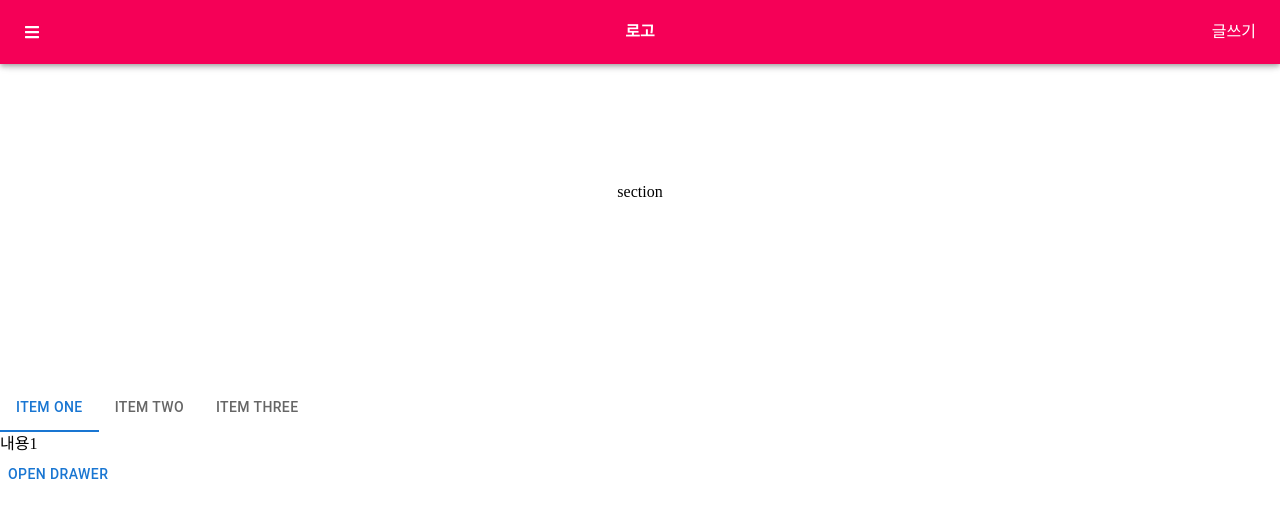
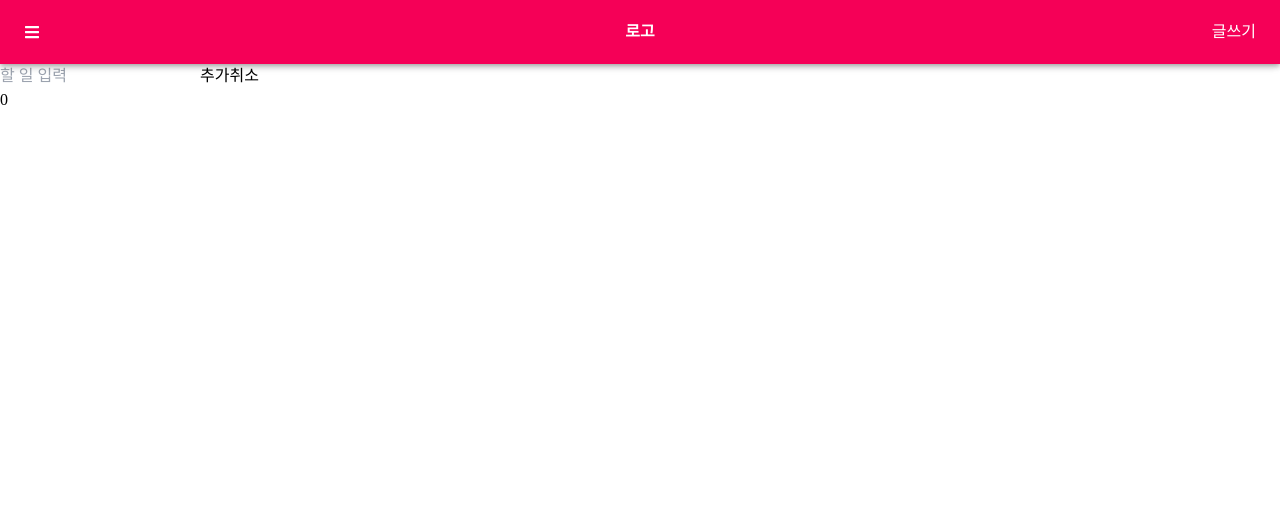
Before and after one commit to Rivea108/todoapp_02, a Next.js app: page / in a window 1280 px wide. Shown: the top 518 px of the page. Built offline with nearby package versions, Linux system fonts and the light colour scheme; a web font is replaced by a local one.

Commit message:
TodoList 적용

```diff
--- a/src/app/page.js
+++ b/src/app/page.js
@@ -1,12 +1,11 @@
 'use client';
 
 import * as React from 'react';
-import { FaBars } from 'react-icons/fa';
 import {
   AppBar,
   Toolbar,
   Button,
-  Alert,
+  Alert as MuiAlert,
   Snackbar,
   Backdrop,
   CircularProgress,
@@ -14,31 +13,165 @@
   List,
   ListItemButton,
   Link,
+  ListItem,
   Tabs,
   Tab,
-  ListItem,
 } from '@mui/material';
 import { ThemeProvider } from '@emotion/react';
-
+import { FaBars } from 'react-icons/fa';
 import theme from './theme';
 
+const useTodoStatus = () => {
+  const [todos, setTodos] = React.useState([]);
+  const lastTodoIdRef = React.useRef(0);
+
+  const addTodo = (newTitle) => {
+    const id = ++lastTodoIdRef.current;
+    const newTodo = {
+      id,
+      title: newTitle,
+      regDate: dateToStr(new Date()),
+    };
+    setTodos([...todos, newTodo]);
+  };
+  const removeTodo = (id) => {
+    const newTodos = todos.filter((todo) => todo.id != id);
+    setTodos(newTodos);
+  };
+  const modifyTodo = (id, title) => {
+    const newTodos = todos.map((todo) => (todo.id != id ? todo : { ...todo, title }));
+    setTodos(newTodos);
+  };
+  return {
+    todos,
+    addTodo,
+    removeTodo,
+    modifyTodo,
+  };
+};
+
+const NewTodoForm = ({ todoStatus }) => {
+  const [newTodoTitle, setNewTodoTitle] = useState('');
+  const addTodo = () => {
+    if (newTodoTitle.trim().length == 0) return;
+    const title = newTodoTitle.trim();
+    todoStatusaddTodo(title);
+    setNewTodoTitle('');
+  };
+  return (
+    <>
+      <div className="flex items-center gap-x-3">
+        <input
+          className="input input-bordered"
+          type="text"
+          placeholder="새 할일 입력해"
+          value={newTodoTitle}
+          onChange={(e) => setNewTodoTitle(e.target.value)}
+        />
+        <button className="btn btn-primary" onClick={addTodo}>
+          할 일 추가
+        </button>
+      </div>
+    </>
+  );
+};
+const TodoListItem = ({ todo, todoStatus }) => {
+  const [editMode, setEditMode] = useState(false);
+  const [newTodoTitle, setNewTodoTitle] = useState(todo.title);
+  const readMode = !editMode;
+  const enableEditMode = () => {
+    setEditMode(true);
+  };
+  const removeTodo = () => {
+    todoStatus.removeTodo(todo.id);
+  };
+  const cancleEdit = () => {
+    setEditMode(false);
+    setNewTodoTitle(todo.title);
+  };
+  const commitEdit = () => {
+    if (newTodoTitle.trim().length == 0) return;
+    todoStatus.modifyTodo(todo.id, newTodoTitle.trim());
+    setEditMode(false);
+  };
+  return (
+    <li className="flex items-center gap-x-3 mb-3">
+      <span className="badge badge-accent badge-outline">{todo.id}</span>
+      {readMode ? (
+        <>
+          <span>{todo.title}</span>
+          <button className="btn btn-outline btn-accent" onClick={enableEditMode}>
+            수정
+          </button>
+          <button className="btn btn-accent" onClick={removeTodo}>
+            삭제
+          </button>
+        </>
+      ) : (
+        <>
+          <input
+            className="input input-bordered"
+            type="text"
+            placeholder="할 일 써"
+            value={newTodoTitle}
+            onChange={(e) => setNewTodoTitle(e.target.value)}
+          />
+          <button className="btn btn-accent" onClick={commitEdit}>
+            수정완료
+          </button>
+          <button className="btn btn-accent" onClick={cancleEdit}>
+            수정취소
+          </button>
+        </>
+      )}
+    </li>
+  );
+};
+const TodoList = ({ todoStatus }) => {
+  return (
+    <>
+      {todoStatus.todos.length == 0 ? (
+        <h4>할 일 없음</h4>
+      ) : (
+        <>
+          <h4>할 일 목록</h4>
+          <ul>
+            {todoStatus.todos.map((todo) => (
+              <TodoListItem key={todo.id} todo={todo} todoStatus={todoStatus} />
+            ))}
+          </ul>
+        </>
+      )}
+    </>
+  );
+};
+
 export default function App() {
-  const [open, setOpen] = React.useState(false);
-  const [tabCurrentIndex, setTabCurrentIndex] = React.useState(0);
+  const todoState = useTodoStatus(); // 커스텀 훅
 
-  const toggleDrawer = (newOpen) => () => {
-    setOpen(newOpen);
+  const onSubmit = (e) => {
+    e.preventDefault();
+    const form = e.currentTarget;
+    form.title.value = form.title.value.trim();
+    if (form.title.value.length == 0) {
+      alert('할 일 써');
+      form.title.focus();
+      return;
+    }
+    todoState.addTodo(form.title.value);
+    form.title.value = '';
+    form.title.focus();
   };
 
   return (
     <>
       <ThemeProvider theme={theme}>
         <AppBar position="fixed">
-          <Toolbar className="">
-            <div className="tw-flex-1 ">
+          <Toolbar>
+            <div className="tw-flex-1">
               <FaBars onClick={() => setOpen(true)} className="tw-cursor-pointer" />
             </div>
-            <div>
+            <div className="logo-box">
               <a href="/" className="tw-font-bold">
                 로고
               </a>
@@ -46,45 +179,36 @@
             <div className="tw-flex-1 tw-flex tw-justify-end">글쓰기</div>
           </Toolbar>
         </AppBar>
-
-        <section className="tw-h-96 tw-flex tw-justify-center tw-items-center">section </section>
+        <Toolbar />
+        <form onSubmit={onSubmit}>
+          <input type="text" name="title" autoComplete="off" placeholder="할 일 입력" />
+          <button type="submit">추가</button>
+          <button type="reset">취소</button>
+        </form>
+        {todoState.todos.length}
+        {/* {todoState.todos} */}
       </ThemeProvider>
-
-      <section>
-        <Tabs value={tabCurrentIndex} onChange={(_, newValue) => setTabCurrentIndex(newValue)}>
-          <Tab label="Item One" />
-          <Tab label="Item Two" />
-          <Tab label="Item Three" />
-        </Tabs>
-        {tabCurrentIndex == 0 && <div>내용1</div>}
-        {tabCurrentIndex == 1 && <div>내용2</div>}
-        {tabCurrentIndex == 2 && <div>내용3</div>}
-      </section>
-
-      <section>
-        {/* <Button onClick={() => setOpen(true)}>Show backdrop</Button> */}
-        {/* <Backdrop
-          sx={(theme) => ({ color: '#fff', zIndex: theme.zIndex.drawer + 1 })}
-          open={open}
-          onClick={() => setOpen(false)}>
-          <CircularProgress color="inherit" />
-        </Backdrop> */}
-
-        <div>
-          <Button onClick={() => setOpen(true)}>Open drawer</Button>
-          <Drawer anchor="left" open={open} onClose={() => setOpen(false)}>
-            <List>
-              <ListItemButton>
-                <Link underline="none" href="write">
-                  글쓰기
-                </Link>
-              </ListItemButton>
-              <ListItemButton>토마토</ListItemButton>
-              <ListItemButton>바나나</ListItemButton>
-            </List>
-          </Drawer>
-        </div>
-      </section>
     </>
   );
 }
+
+// Util
+// 날짜 객체를 인자로 받아서 문장으로 반환해주는 함수 (yyyy-MM-dd hh:mm:ss)
+function dateToStr(d) {
+  const pad = (n) => {
+    return n < 10 ? '0' + n : n;
+  };
+  return (
+    d.getFullYear() +
+    '-' +
+    pad(d.getMonth() + 1) +
+    '-' +
+    pad(d.getDate()) +
+    ' ' +
+    pad(d.getHours()) +
+    ':' +
+    pad(d.getMinutes()) +
+    ':' +
+    pad(d.getSeconds())
+  );
+}
```
